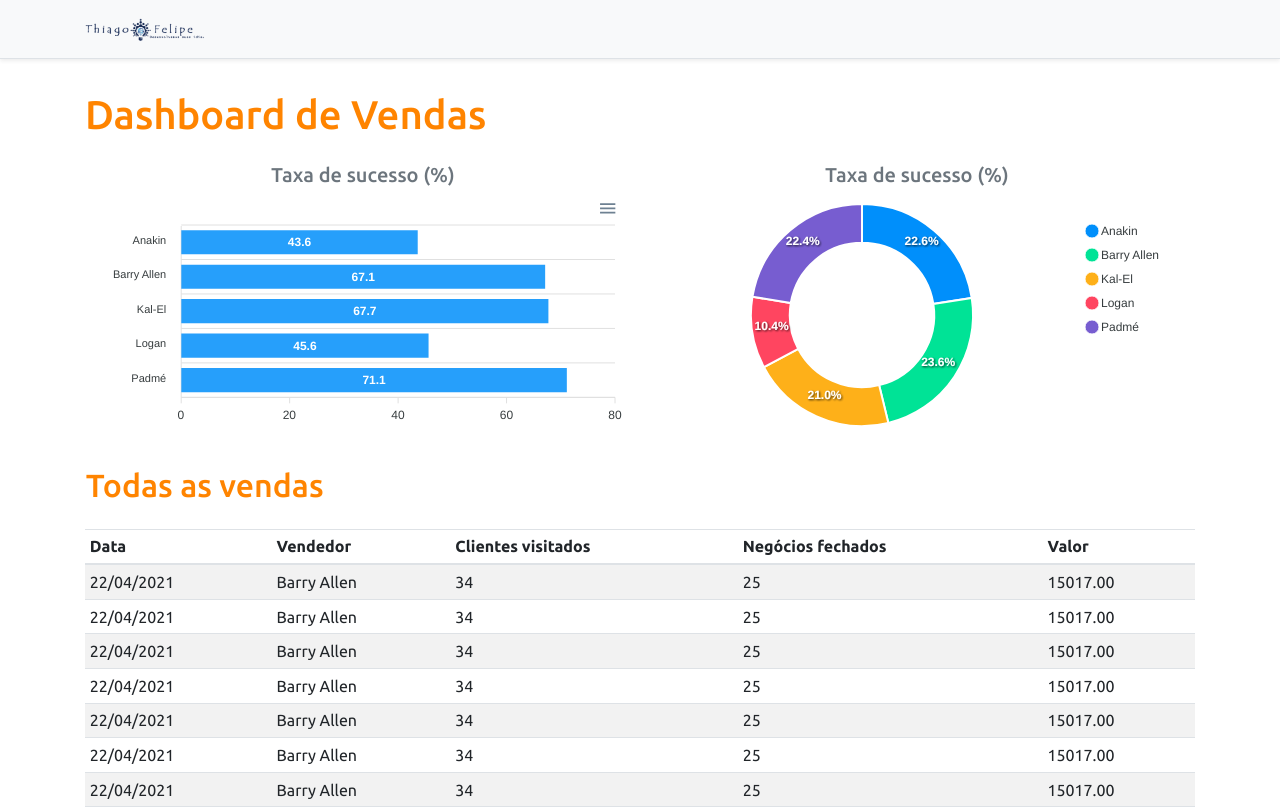
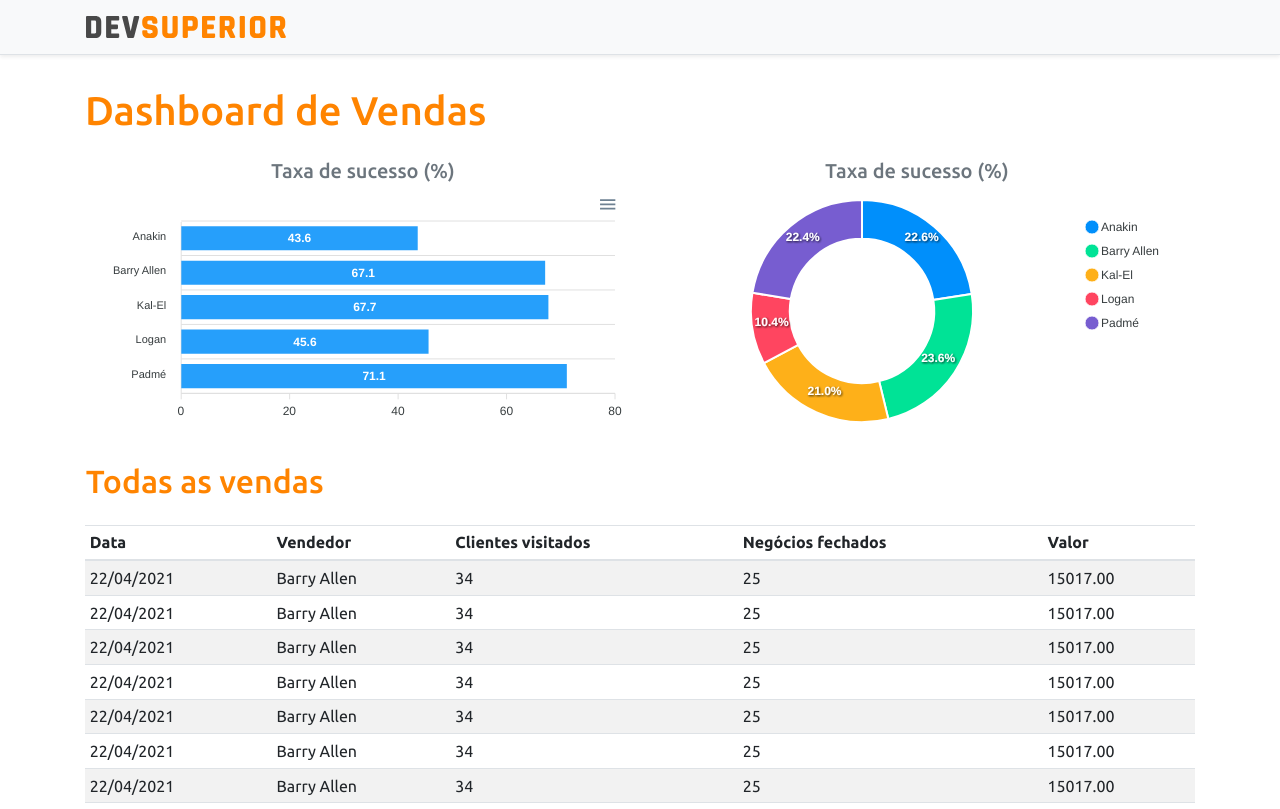
Before and after one commit to thiagofelipe-analistati/Dashboard-Vendas-Spring-React, a React (Create React App) app in the folder frontend/: page / in a window 1280 px wide. Shown: the top 809 px of the page. Built offline with nearby package versions, Linux system fonts and the light colour scheme.

Commit message:
alteração da logo

```diff
--- a/frontend/src/componentes/NavBar/index.tsx
+++ b/frontend/src/componentes/NavBar/index.tsx
@@ -1,11 +1,11 @@
-import ImgDsDark from 'assests/img/logo.png';
+import ImgDsDark from 'assests/img/ds-dark.svg';
 
 function NavBar() {
     return (
         <div className="d-flex flex-column flex-md-row align-items-center p-3 px-md-4 mb-3 bg-light border-bottom shadow-sm">
         <div className="container">
-          <nav className="my-2 my-md-0 mr-md-3">
-            <img src={ImgDsDark} alt="DevSuperior" width="120" />
+          <nav className="my-2 my-md-0 mr-md-3 row px-3">
+            <img src={ImgDsDark}  alt="DevSuperior" width="200"/>
           </nav>
         </div>
       </div>
```
Also changed, not shown: frontend/src/assests/img/ds-dark.svg (added), frontend/src/assests/img/logo.png.
